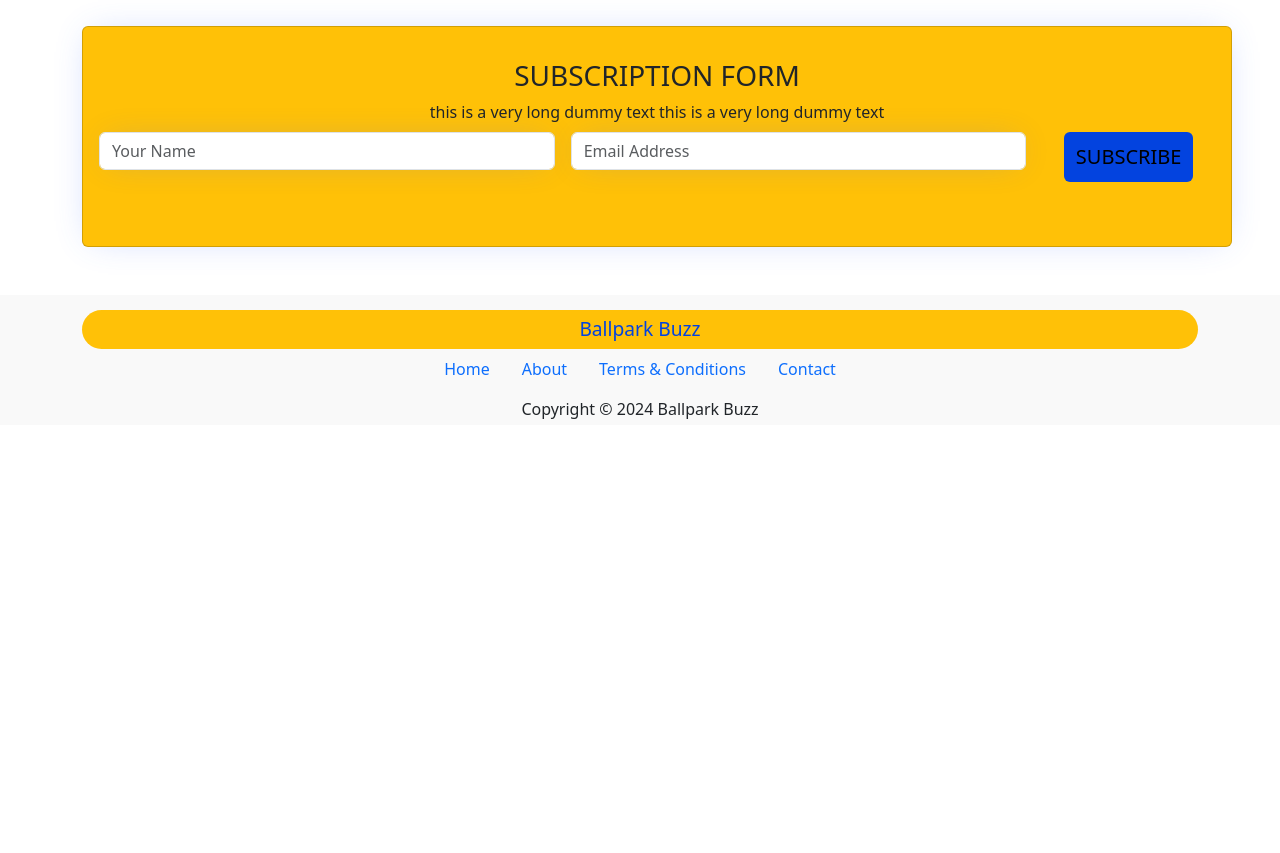
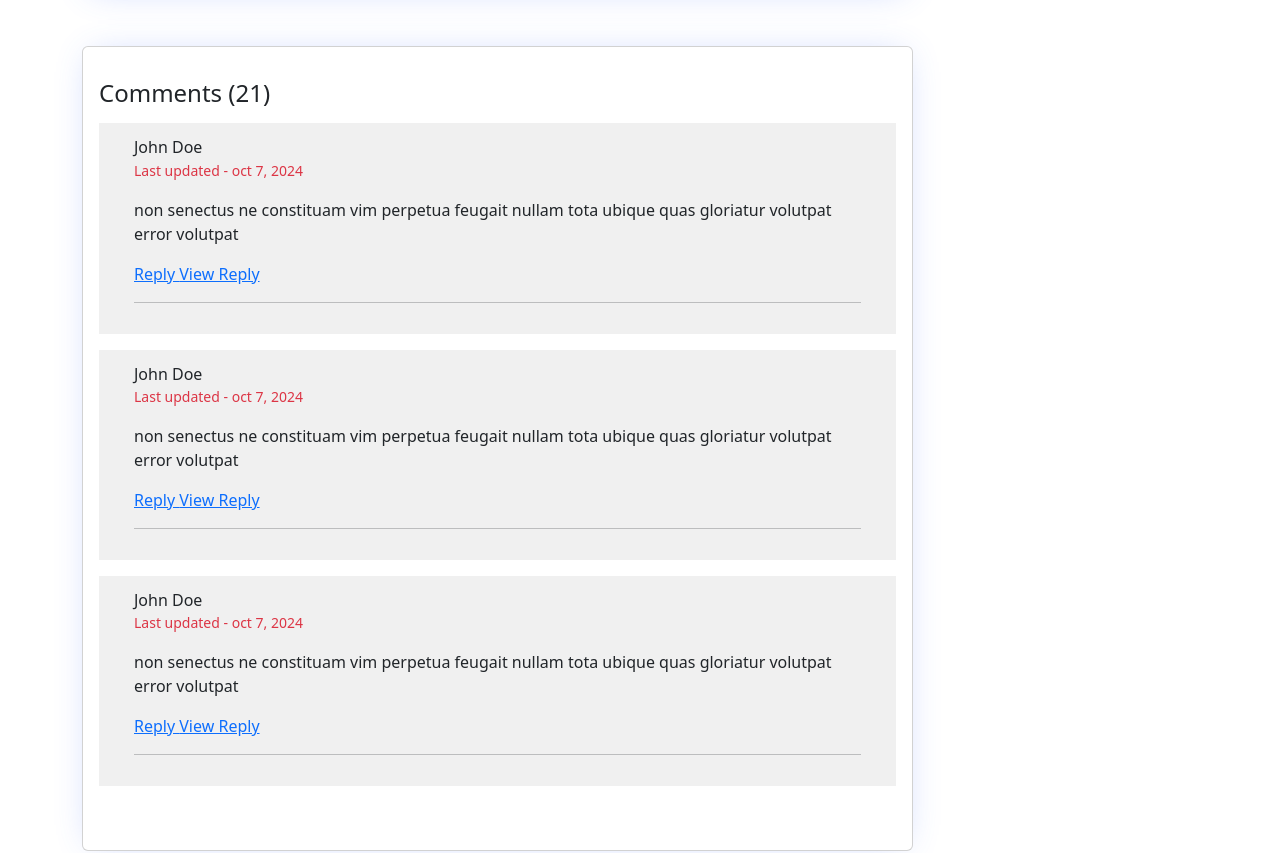
Before and after one commit to KaraniWachira/ballparkbuzz, an Angular app: page /post in a window 1280 px wide. Shown: the part 2013-2866 px from the top of the page. Before the commit the page ends 2438 px from the top, so only its background shows below. Built offline with nearby package versions, Linux system fonts and the light colour scheme.

Commit message:
feat: added the comment box and adjusted it'e styling

```diff
--- a/src/app/comments/comment-form/comment-form.component.html
+++ b/src/app/comments/comment-form/comment-form.component.html
@@ -1,4 +1,4 @@
-<div class="card mt-5">
+<div class="card mt-5 shadow-effect">
   <div class="card-body">
     <h4> Leave a comment</h4>
     <p> write your comment on this form</p>
@@ -6,7 +6,7 @@
     <form>
     <div class="form-group">
       <label for=""> Name</label>
-      <input type="text" class="form-control" placeholder="Enter your name here">
+      <input type="text" class="form-control shadow-effect" placeholder="Enter your name here">
     </div>
 
       <div class="form-group">
@@ -14,7 +14,7 @@
         <textarea cols="30" rows="10" class="form-control" placeholder="Add your comment here"></textarea>
       </div>
 
-      <button class="btn btn-info">Add a comment</button>
+      <button class="btn btn-info mt-2 btn-theme">Add a comment</button>
 
     </form>
 
--- a/src/app/comments/comment-list/comment-list.component.css
+++ b/src/app/comments/comment-list/comment-list.component.css
@@ -0,0 +1,4 @@
+.comment-box {
+  padding: 15px 35px;
+  background-color: #f0f0f0;
+}
--- a/src/app/comments/comment-list/comment-list.component.html
+++ b/src/app/comments/comment-list/comment-list.component.html
@@ -1 +1,53 @@
-<p>comment-list works!</p>
+
+
+<div class="card mt-5 pb-5 shadow-effect">
+  <div class="card-body">
+    <h4 class="mt-3 mb-3"> Comments (21) </h4>
+
+    <div class="comment-box mt-3">
+      <h6 class="mb-0"> John Doe</h6>
+      <small class="text-danger">Last updated - oct 7, 2024 </small>
+
+      <div class="mt-3 mb-3">
+        non senectus ne constituam vim perpetua feugait nullam tota ubique quas gloriatur volutpat error volutpat
+      </div>
+
+      <a href="#" class="mt-1"> Reply </a>
+      <a href="#" class="mt-1 ml-3"> View Reply</a>
+
+      <hr>
+
+    </div>
+
+    <div class="comment-box mt-3">
+      <h6 class="mb-0"> John Doe</h6>
+      <small class="text-danger">Last updated - oct 7, 2024 </small>
+
+      <div class="mt-3 mb-3">
+        non senectus ne constituam vim perpetua feugait nullam tota ubique quas gloriatur volutpat error volutpat
+      </div>
+
+      <a href="#" class="mt-1 "> Reply </a>
+      <a href="#" class="mt-1 ml-3"> View Reply</a>
+
+      <hr>
+
+    </div>
+
+    <div class="comment-box mt-3">
+      <h6 class="mb-0"> John Doe</h6>
+      <small class="text-danger">Last updated - oct 7, 2024 </small>
+
+      <div class="mt-3 mb-3">
+        non senectus ne constituam vim perpetua feugait nullam tota ubique quas gloriatur volutpat error volutpat
+      </div>
+
+      <a href="#" class="mt-1 "> Reply </a>
+      <a href="#" class="mt-1 ml-3"> View Reply</a>
+
+      <hr>
+
+    </div>
+
+  </div>
+</div>
--- a/src/app/pages/single-post/single-post.component.html
+++ b/src/app/pages/single-post/single-post.component.html
@@ -25,6 +25,7 @@ Duis autem vel eum iriure dolor in hendrerit in vulputate velit esse molestie co
       </div>
 
       <app-comment-form></app-comment-form>
+      <app-comment-list></app-comment-list>
 
     </div>
     <div class="col-md-3">
--- a/src/app/pages/single-post/single-post.component.ts
+++ b/src/app/pages/single-post/single-post.component.ts
@@ -1,13 +1,15 @@
 import { Component } from '@angular/core';
 import {PostCardComponent} from "../../layouts/post-card/post-card.component";
 import {CommentFormComponent} from "../../comments/comment-form/comment-form.component";
+import {CommentListComponent} from "../../comments/comment-list/comment-list.component";
 
 @Component({
   selector: 'app-single-post',
   standalone: true,
   imports: [
     PostCardComponent,
-    CommentFormComponent
+    CommentFormComponent,
+    CommentListComponent
   ],
   templateUrl: './single-post.component.html',
   styleUrl: './single-post.component.css'
--- a/src/app/subscription-form/subscription-form.component.css
+++ b/src/app/subscription-form/subscription-form.component.css
@@ -5,17 +5,7 @@
 }
 
 input [text], input[email] {
-  height: 60px;
-  padding-left: 20px;
-  font-size: 13px;
   width: 100%;
-}
-
-.btn-sub {
-  height: 50px;
-  border: none;
-  font-size: 20px;
-  background-color: var(--primary-color);
 }
 
 .subs-text {
--- a/src/app/subscription-form/subscription-form.component.html
+++ b/src/app/subscription-form/subscription-form.component.html
@@ -15,7 +15,7 @@
         </div>
 
         <div class="col-md-2">
-          <button class="btn btn-info btn-block btn-sub"> SUBSCRIBE </button>
+          <button class="btn btn-info btn-block btn-theme"> SUBSCRIBE </button>
         </div>
 
       </form>
--- a/src/styles.css
+++ b/src/styles.css
@@ -35,3 +35,17 @@ body {
 .bg-theme {
   background-color: var(--primary-color);
 }
+
+input [text], input[email] {
+  height: 60px;
+  padding-left: 20px;
+  font-size: 13px;
+  width: 100%;
+}
+
+.btn-theme {
+  height: 50px;
+  border: none;
+  font-size: 20px;
+  background-color: var(--primary-color);
+}
```
